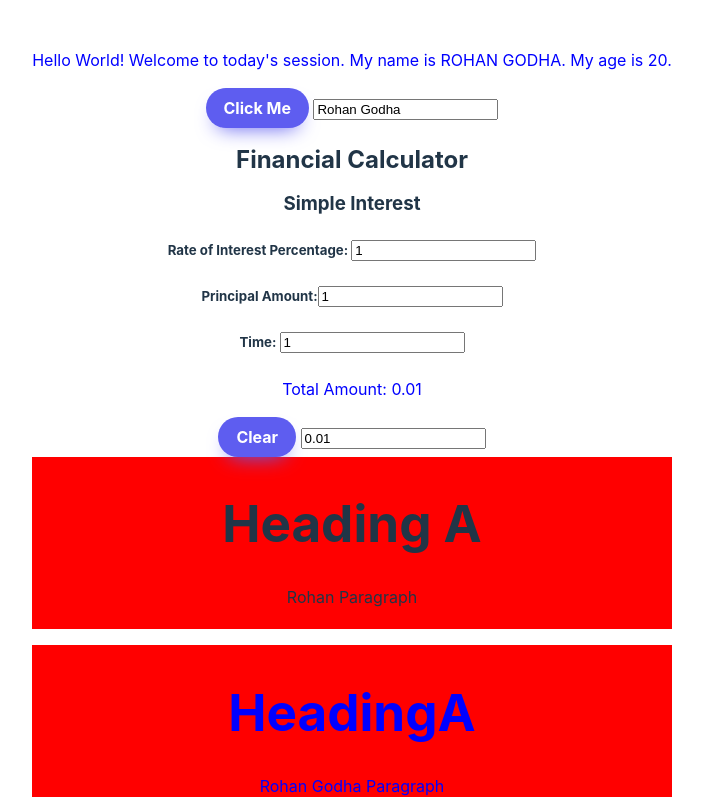
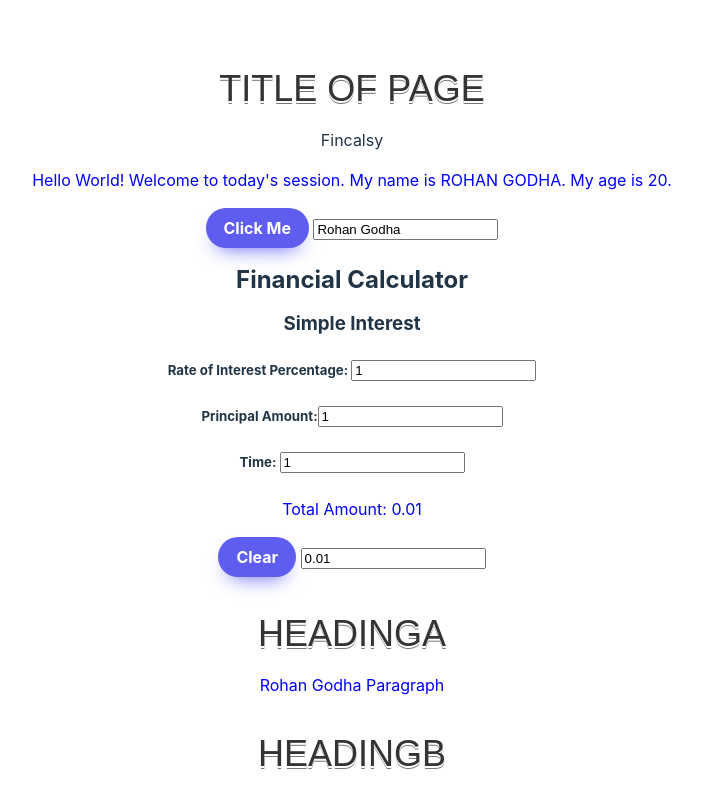
Before and after one commit to RohanGodha/Fincalsy, a Svelte app: page / in a window 1280 px wide. Shown: the top 797 px of the page, without its empty margins (288-991 px from the left). Built offline with nearby package versions, Linux system fonts and the light colour scheme.

Commit message:
Updated CSS

```diff
--- a/src/App.svelte
+++ b/src/App.svelte
@@ -27,15 +27,16 @@ let fetchDocument=async()=>
   $: upperCase=name.toUpperCase();
   </script>
   <main>
+    {#if name=== 'Rohan Godha'}
+    <Card heading={'Title of Page'} paragraph={'Fincalsy'} />
+   {:else}
+    <Card heading={'Heading B'} paragraph={'Godha Paragraph'} />
+    {/if}
     <p>Hello World! Welcome to today's session. My name is <span class="text-underline">{upperCase}</span>. My age is {age}.</p>
     <button on:click={updateAge}>Click Me</button> <input type="text" bind:value={name}>
     <h2>Financial Calculator</h2>
     <SICalc />
-     {#if name=== 'Rohan Godha'}
-    <Card heading={'Heading A'} paragraph={'Rohan Paragraph'} />
-   {:else}
-    <Card heading={'Heading B'} paragraph={'Godha Paragraph'} />
-    {/if}
+
     {#each lst as l}
     <p>
       <Card heading={'Heading'+l} paragraph={'Rohan Godha Paragraph'} />
--- a/src/Card.svelte
+++ b/src/Card.svelte
@@ -7,11 +7,43 @@ export let paragraph;
     <p>{paragraph}</p>
 </div>
 <style>
-    div
-    {
-        box-shadow:5px blanchedalmond;
-        background:red;
-        border-radius: 5px green;
-        padding: 4px;
+    h1{margin: 1em 0 0.5em 0;
+	color: #343434;
+	font-weight: normal;
+	font-family: 'Ultra', sans-serif;
+	font-size: 36px;
+	line-height: 42px;
+	text-transform: uppercase;
+	text-shadow: 0 2px white, 0 3px #777;
     }
+    /* h2 {
+	margin: 1em 0 0.5em 0;
+	color: #343434;
+	font-weight: normal;
+	font-size: 30px;
+	line-height: 40px;
+	font-family: 'Orienta', sans-serif;
+}
+
+h3 {
+	margin: 1em 0 0.5em 0;
+	color: #343434;
+	font-size: 22px;
+	line-height: 40px;
+	font-weight: normal;
+	text-transform: uppercase;
+	font-family: 'Orienta', sans-serif;
+	letter-spacing: 1px;
+	font-style: italic;
+}
+
+h4 {
+	margin: 1em 0 0.5em 0;
+	color: #343434;
+	font-size: 18px;
+	line-height: 20px;
+	font-weight: normal;
+	font-family: 'Orienta', sans-serif;
+} */
+
 </style>
```
